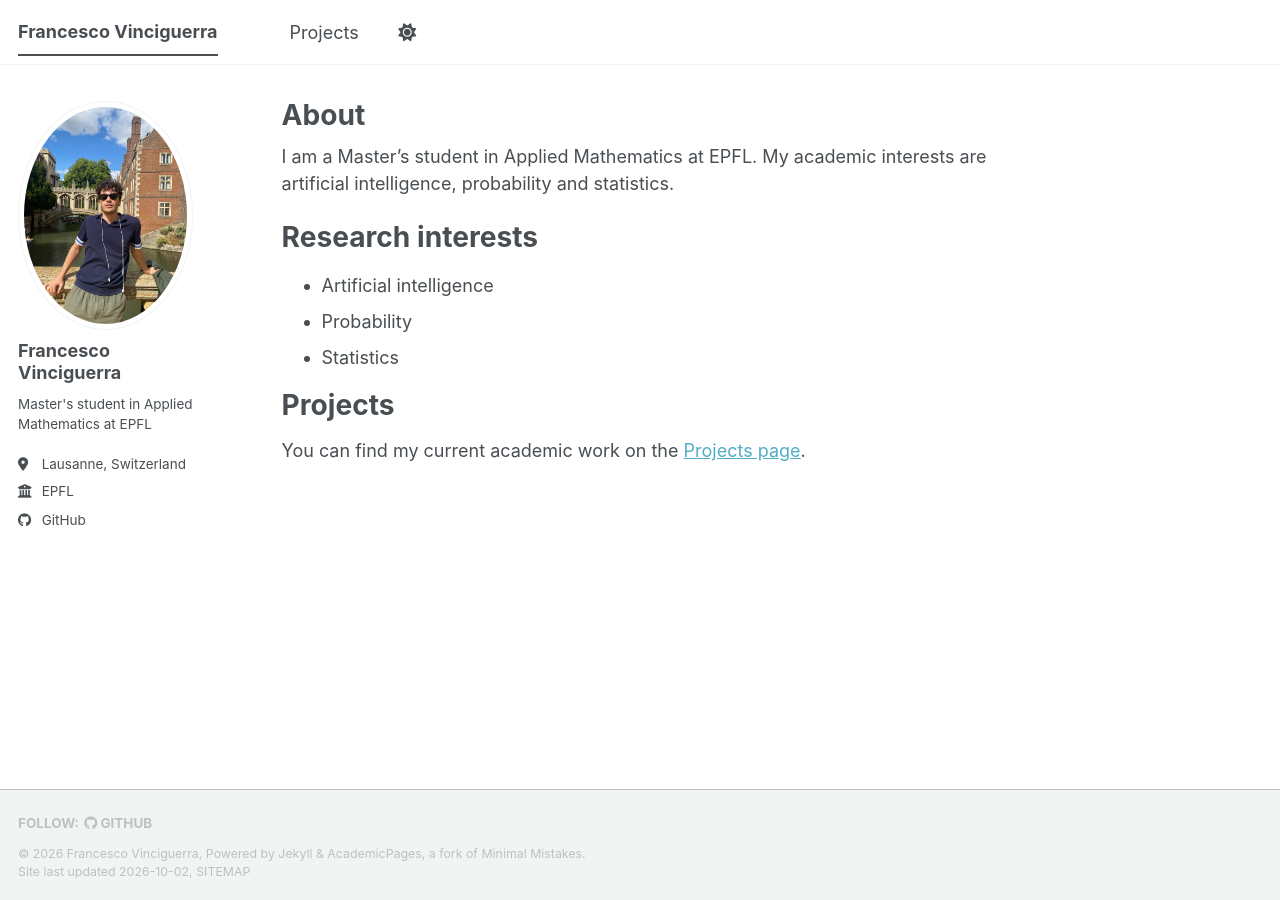
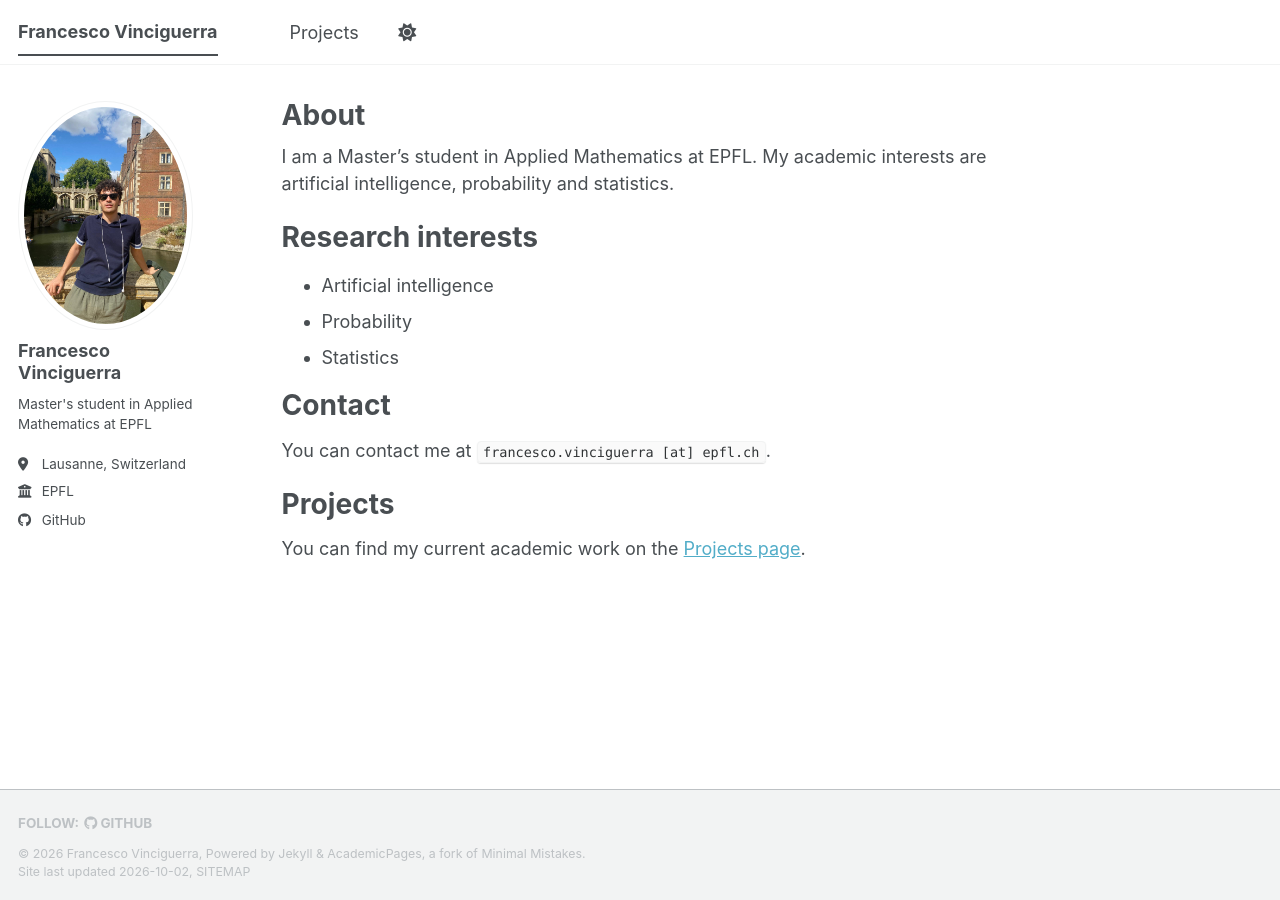
Before and after one commit to FrancescoVinciguerra/FrancescoVinciguerra.github.io, a Jekyll site: the page built from _pages/about.md, in a window 1280 px wide. Built offline with Jekyll 4.4.1, drawn with Linux system fonts in a browser that asks for light colours; a style sheet for code colours, icons or effects is not loaded.

Commit message:
Add EPFL contact address

```diff
--- a/_pages/about.md
+++ b/_pages/about.md
@@ -16,6 +16,11 @@ Research interests
 - Probability
 - Statistics
 
+Contact
+======
+
+You can contact me at `francesco.vinciguerra [at] epfl.ch`.
+
 Projects
 ======
 
```
